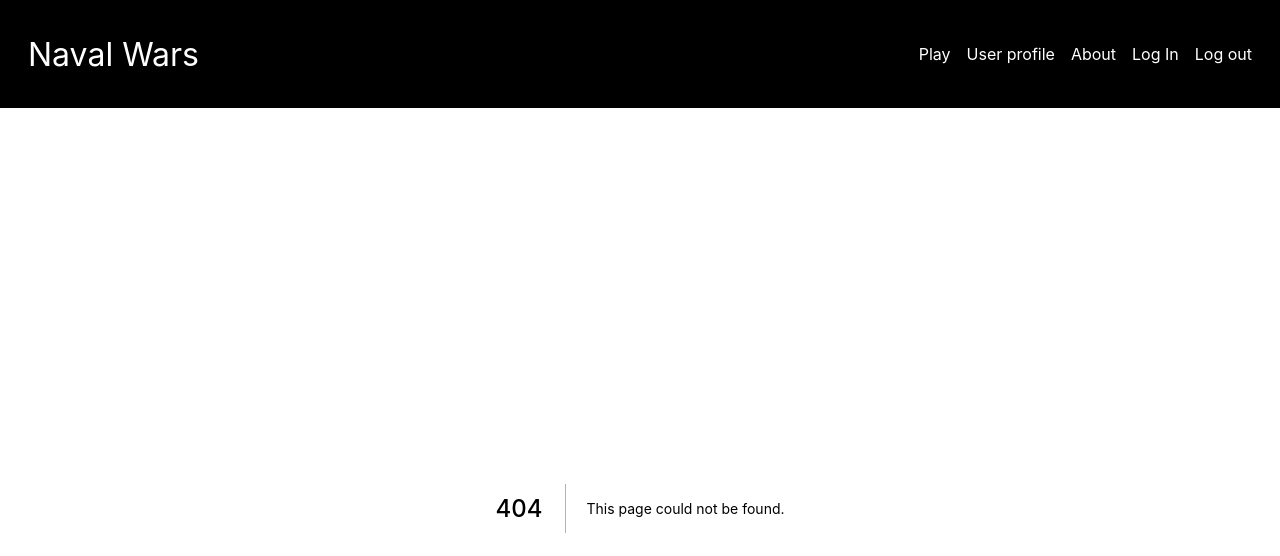
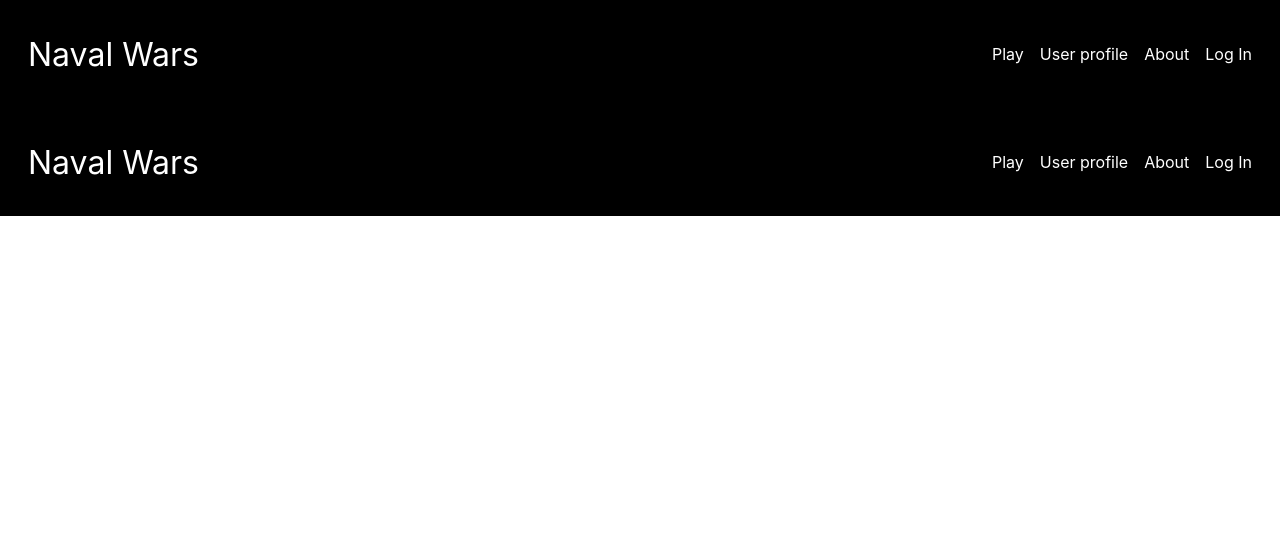
Before and after one commit to MarinoLinic/NavalWars, a Next.js app: page /navigation in a window 1280 px wide. Before the commit this address had no page. Shown: the top 556 px of the page. Built offline with nearby package versions, Linux system fonts and the light colour scheme; no server answers.

Commit message:
Modular navigation

```diff
--- a/pages/_app.tsx
+++ b/pages/_app.tsx
@@ -1,38 +1,12 @@
 import '../styles/globals.css'
 import type { AppProps } from 'next/app'
-import Link from 'next/link'
+import Navigation from './navigation'
 import { UserProvider } from '@auth0/nextjs-auth0'
 
 function MyApp({ Component, pageProps }: AppProps) {
 	return (
 		<UserProvider>
-			<div className="navigation text-white">
-				<div className="nav-title pull-left">
-					<Link href="/">Naval Wars</Link>
-				</div>
-
-				<ul className="pull-right">
-					<li className="nav-button">
-						<Link href="/klemsen">Play</Link>
-					</li>
-
-					<li className="nav-button">
-						<Link href="/profile">User profile</Link>
-					</li>
-
-					<li className="nav-button">
-						<Link href="/klemsen">About</Link>
-					</li>
-
-					<li className="nav-button">
-						<Link href="/api/auth/login">Log In</Link>
-					</li>
-
-					<li className="nav-button">
-						<Link href="/api/auth/logout">Log out</Link>
-					</li>
-				</ul>
-			</div>
+			<Navigation />
 			<Component {...pageProps} />
 		</UserProvider>
 	)
--- a/pages/index.tsx
+++ b/pages/index.tsx
@@ -7,11 +7,11 @@ import styles from '../styles/Home.module.css'
 const Home: NextPage = () => {
 	return (
 		<div className={styles.container}>
-			<Head>
+			<UserProvider>
 				<title>Naval Wars</title>
 				<meta name="description" content="Naval Wars, the web game." />
 				<link rel="icon" href="/favicon.ico" />
-			</Head>
+			</UserProvider>
 
 			<main className={styles.main}></main>
 
--- /dev/null
+++ b/pages/navigation.tsx
@@ -0,0 +1,42 @@
+import Link from 'next/link'
+import { useUser } from '@auth0/nextjs-auth0'
+
+const Navigation = () => {
+	const { user } = useUser()
+
+	return (
+		<div className="navigation text-white">
+			<div className="nav-title pull-left">
+				<Link href="/">Naval Wars</Link>
+			</div>
+
+			<ul className="pull-right">
+				<li className="nav-button">
+					<Link href="/klemsen">Play</Link>
+				</li>
+
+				<li className="nav-button">
+					<Link href="/profile">User profile</Link>
+				</li>
+
+				<li className="nav-button">
+					<Link href="/klemsen">About</Link>
+				</li>
+
+				{user && (
+					<li className="nav-button">
+						<Link href="/api/auth/logout">Log out</Link>
+					</li>
+				)}
+
+				{!user && (
+					<li className="nav-button">
+						<Link href="/api/auth/login">Log In</Link>
+					</li>
+				)}
+			</ul>
+		</div>
+	)
+}
+
+export default Navigation
--- a/pages/profile.tsx
+++ b/pages/profile.tsx
@@ -1,5 +1,4 @@
 import { useUser, withPageAuthRequired } from '@auth0/nextjs-auth0'
-import { profile } from 'console'
 import { useState } from 'react'
 import { useRef } from 'react'
 
@@ -7,7 +6,7 @@ const Profile = () => {
 	const { user, error, isLoading } = useUser()
 	const [profileName, changeProfileName] = useState(user && user.name)
 	const [characterEditIsShown, setCharacterEditIsShown] = useState(false)
-	const [characterName, changeCharacterName] = useState('Char')
+	const [characterName, changeCharacterName] = useState('Character')
 	const inputRef = useRef(null) as any
 
 	let profilePicture = (user && user.picture) || '/sailing_ship.png' // if the gmail profile picture is not available, use the default; nullish coalescing probably unnecessary
```
